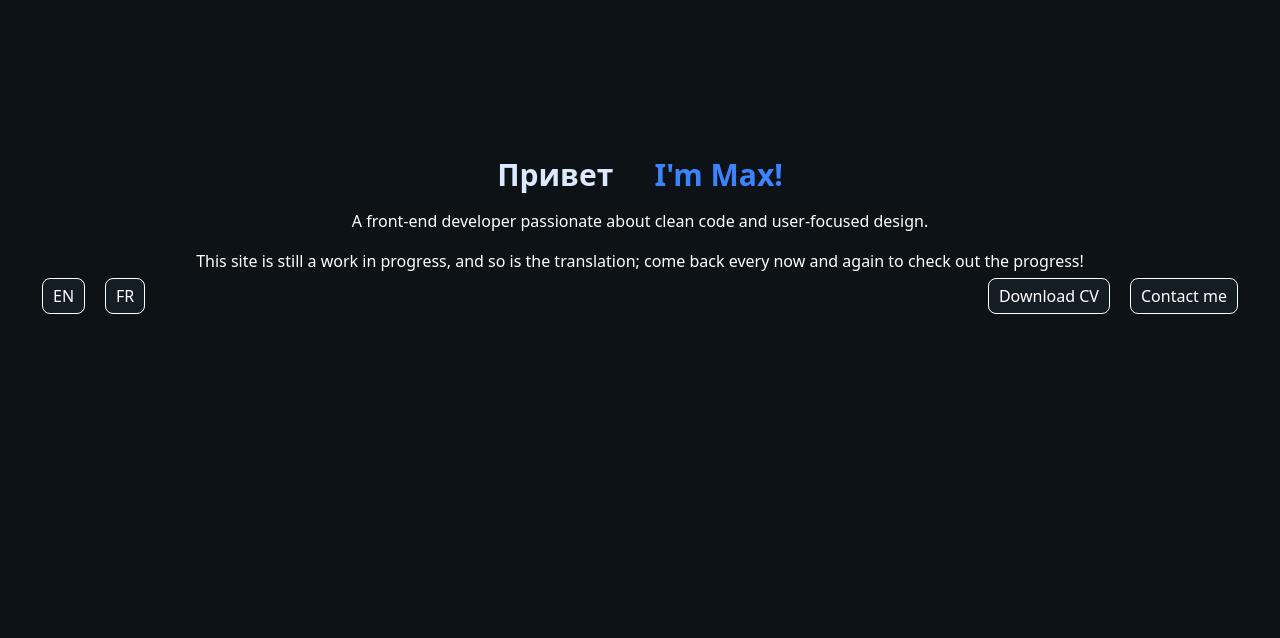
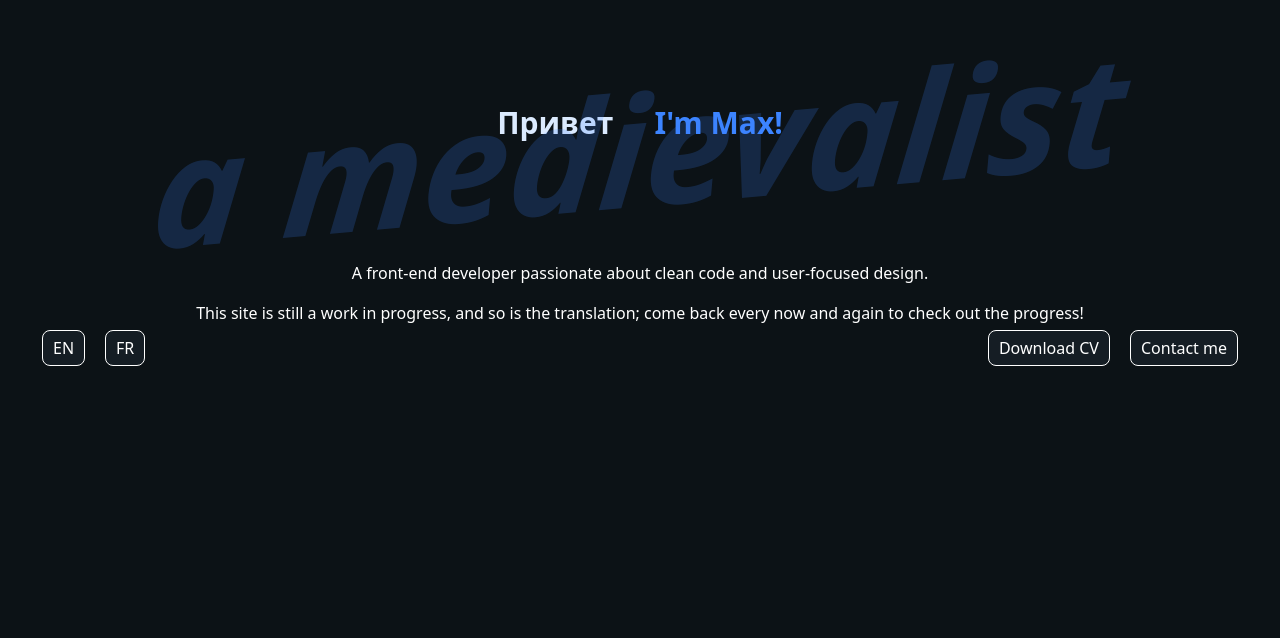
Before and after one commit to TheScholarlySquire/maxcv, a React (Vite) app: page / in a window 1280 px wide. Shown: the part 162-800 px from the top of the page. Built offline with nearby package versions, Linux system fonts and the light colour scheme.

Commit message:
added animated slider subtitle (eng-only for now)

```diff
--- a/src/App.jsx
+++ b/src/App.jsx
@@ -3,6 +3,7 @@ import './App.scss';
 import { useTranslation } from 'react-i18next';
 
 import GreetingTypewriter from './components/GreetingTypewriter';
+import SwipingWords from './components/SwipingWords';
 
 function App() {
     const { t, i18n } = useTranslation('translation');
@@ -14,8 +15,9 @@ function App() {
         <>
             <nav>
                 <div id="greeting-container" className="text-center p-8">
+                    <SwipingWords />
                     <GreetingTypewriter />
-                    <p className="mt-4">{t('description')}</p>
+                    <p className="mt-30">{t('description')}</p>
                     <p className="mt-4">{t('disclaimer')}</p>
 
                     <div id="nav-btns">
--- a/src/App.scss
+++ b/src/App.scss
@@ -42,6 +42,12 @@
         }
         50% {
             opacity: 0;
+        }
+    }
+    .swipingWords {
+        p {
+            transform: skew(-5deg, -5deg);
+            text-transform: lowercase;
         }
     }
 }
--- /dev/null
+++ b/src/components/SwipingWords.jsx
@@ -0,0 +1,54 @@
+import { useEffect, useState } from 'react';
+
+export default function SwipingWords() {
+    const words = [
+        'a developer',
+        'a medievalist',
+        'a calligrapher',
+        'a car enthusiast',
+        'a bit of a weirdo',
+    ];
+
+    const [currentIndex, setCurrentIndex] = useState(0);
+    const [isAnimating, setIsAnimating] = useState(false);
+
+    useEffect(() => {
+        const interval = setInterval(() => {
+            setIsAnimating(true);
+
+            setTimeout(() => {
+                setCurrentIndex((prev) => (prev + 1) % words.length);
+                setIsAnimating(false);
+            }, 500); //animation duration
+        }, 3000);
+
+        return () => clearInterval(interval);
+    }, []);
+
+    //compute nextIndex dynamically, because having it as asynchronous state update didn't update instantly, and caused loop where only indexed 0 -> 1 -> 0 -> 1
+    const nextIndex = (currentIndex + 1) % words.length;
+
+    return (
+        <div className="swipingWords absolute top-1/2 left-0 w-full text-center -translate-y-4/5 z-0 pointer-events-none overflow-hidden h-[20vw]">
+            {/* current word (sliding out left) */}
+            <p
+                className={`font-bold text-[12vw] italic text-[#3c84ff] opacity-20 transition-transform duration-500 absolute w-full
+                    ${isAnimating ? '-translate-x-full' : 'translate-x-0'}
+                `}
+                key={`current-${currentIndex}`}
+              >
+                {words[currentIndex]}
+            </p>
+
+            {/* Next word (sliding in from right) */}
+            <p
+                className={`font-bold text-[12vw] italic text-[#3c84ff] opacity-20 transition-transform duration-500 absolute w-full
+                    ${isAnimating ? 'translate-x-0' : 'translate-x-full'}
+                `}
+                key={`next-${nextIndex}`}
+            >
+                {words[nextIndex]}
+            </p>
+        </div>
+    );
+}
```
